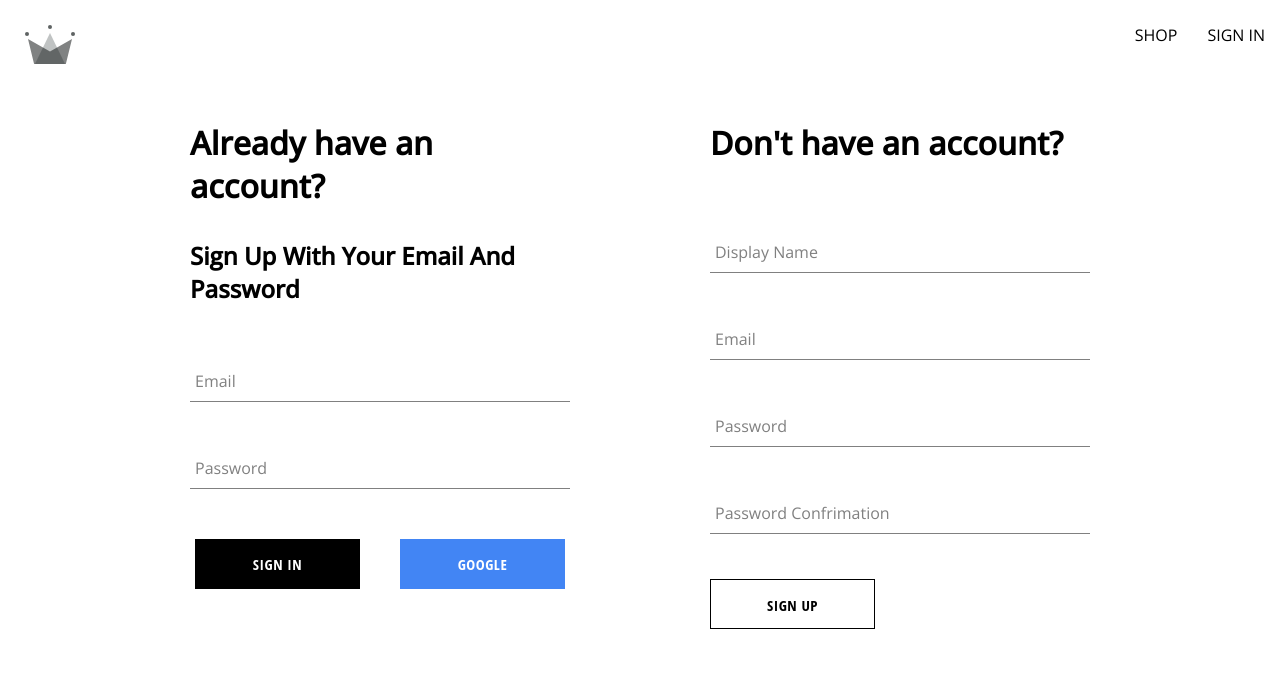
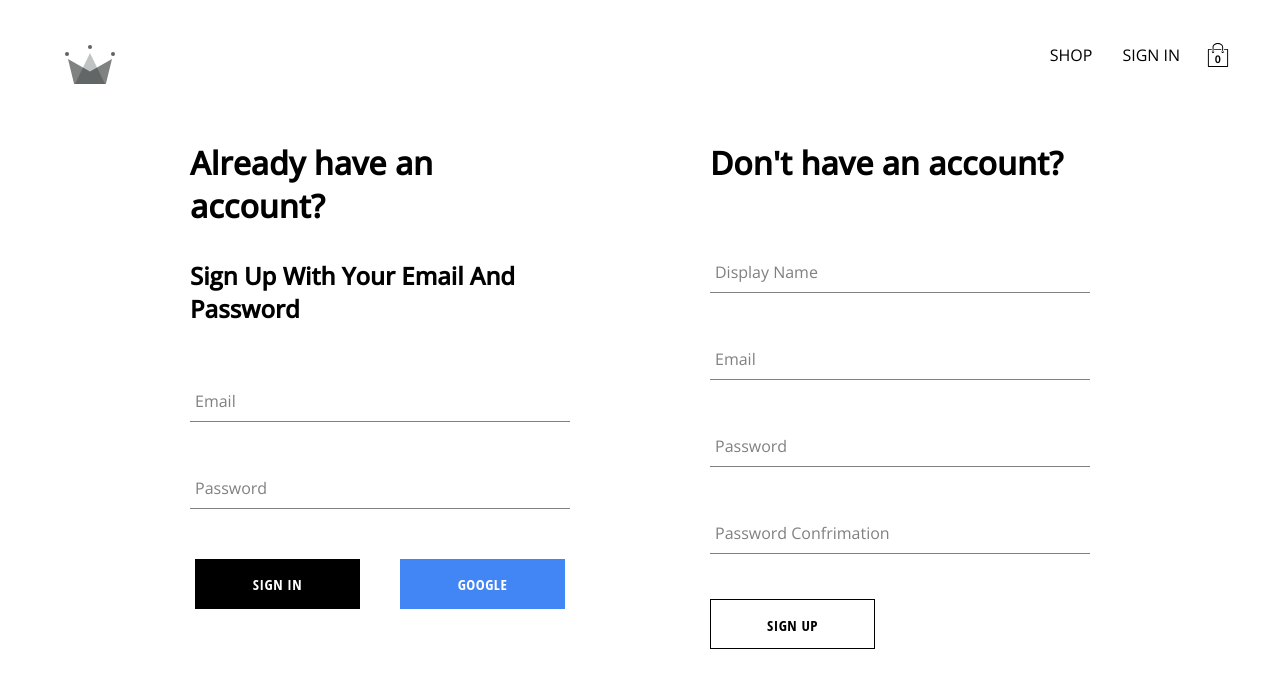
Before and after one commit to Reeyy/E-Commerce-Capstone-Project, a React (Create React App) app: page /auth in a window 1280 px wide. Shown: the top 688 px of the page. Built offline with nearby package versions, Linux system fonts and the light colour scheme; no server answers.

Commit message:
adding cart dropdown & cart context

```diff
--- a/src/components/button/button.component.jsx
+++ b/src/components/button/button.component.jsx
@@ -1,14 +1,14 @@
-import React from "react";
 import "./button.styles.scss";
 
-const BUTTON_TYPE_CLASSES = {
+export const BUTTON_TYPE_CLASSES = {
   google: "google-sign-in",
   inverted: "inverted",
 };
+
 const Button = ({ children, buttonType, ...otherProps }) => {
   return (
     <button
-      className={`button-container  ${BUTTON_TYPE_CLASSES[buttonType]}`}
+      className={`button-container ${BUTTON_TYPE_CLASSES[buttonType]}`}
       {...otherProps}
     >
       {children}
--- /dev/null
+++ b/src/components/cart-dropdown/cart-dropdown.component.jsx
@@ -0,0 +1,13 @@
+import React from "react";
+import Button from "../button/button.component";
+import "./cart-dropdown.styles.scss";
+const CartDropdown = () => {
+  return (
+    <div className="cart-dropdown-container">
+      <div className="cart-items"></div>
+      <Button>CHECKOUT</Button>
+    </div>
+  );
+};
+
+export default CartDropdown;
--- /dev/null
+++ b/src/components/cart-dropdown/cart-dropdown.styles.scss
@@ -0,0 +1,29 @@
+.cart-dropdown-container {
+  position: absolute;
+  width: 240px;
+  height: 340px;
+  display: flex;
+  flex-direction: column;
+  padding: 20px;
+  border: 1px solid black;
+  background-color: white;
+  top: 90px;
+  right: 40px;
+  z-index: 5;
+
+  .empty-message {
+    font-size: 18px;
+    margin: 50px auto;
+  }
+
+  .cart-items {
+    height: 240px;
+    display: flex;
+    flex-direction: column;
+    overflow: scroll;
+  }
+
+  button {
+    margin-top: auto;
+  }
+}
--- /dev/null
+++ b/src/components/cart-icon/cart-icon.component.jsx
@@ -0,0 +1,18 @@
+import React from "react";
+import { useContext } from "react";
+import { ReactComponent as ShoppingIcon } from "../../assets/shopping-bag.svg";
+import { CartContext } from "../../contexts/cart.context";
+import "./cart-icon.styles.scss";
+
+const CartIcon = () => {
+  const { isCartOpen, setisCartOpen } = useContext(CartContext);
+  const toglleisCartOpen = () => setisCartOpen(!isCartOpen);
+  return (
+    <div className="cart-icon-container" onClick={toglleisCartOpen}>
+      <ShoppingIcon className="shopping-icon" />
+      <span className="item-count">0</span>
+    </div>
+  );
+};
+
+export default CartIcon;
--- /dev/null
+++ b/src/components/cart-icon/cart-icon.styles.scss
@@ -0,0 +1,21 @@
+.cart-icon-container {
+  width: 45px;
+  height: 45px;
+  position: relative;
+  display: flex;
+  align-items: center;
+  justify-content: center;
+  cursor: pointer;
+
+  .shopping-icon {
+    width: 24px;
+    height: 24px;
+  }
+
+  .item-count {
+    position: absolute;
+    font-size: 10px;
+    font-weight: bold;
+    bottom: 12px;
+  }
+}
--- /dev/null
+++ b/src/contexts/cart.context.jsx
@@ -0,0 +1,13 @@
+import { useState } from "react";
+import { createContext } from "react";
+
+export const CartContext = createContext({
+  isCartOpen: false,
+  setIsCartOpen: () => {},
+});
+
+export const CartProvider = ({ children }) => {
+  const [isCartOpen, setisCartOpen] = useState(false);
+  const value = { isCartOpen, setisCartOpen };
+  return <CartContext.Provider value={value}>{children}</CartContext.Provider>;
+};
--- a/src/index.js
+++ b/src/index.js
@@ -6,6 +6,7 @@
 import { BrowserRouter } from "react-router-dom";
 import { UserProvider } from "./contexts/user.context";
 import { ProductsProvider } from "./contexts/products.context";
+import { CartProvider } from "./contexts/cart.context";
 
 const root = ReactDOM.createRoot(document.getElementById("root"));
 root.render(
@@ -13,7 +14,9 @@
     <BrowserRouter>
       <UserProvider>
         <ProductsProvider>
-          <App />
+          <CartProvider>
+            <App />
+          </CartProvider>
         </ProductsProvider>
       </UserProvider>
     </BrowserRouter>
--- a/src/index.scss
+++ b/src/index.scss
@@ -2,6 +2,7 @@
 @import url("https://fonts.googleapis.com/css2?family=Open+Sans:wght@400;500&display=swap");
 body {
   margin: 0;
+  padding: 20px 40px;
   font-family: "Open Sans", san-serif;
   -webkit-font-smoothing: antialiased;
   -moz-osx-font-smoothing: grayscale;
--- a/src/routes/navigation/Navgation.jsx
+++ b/src/routes/navigation/Navgation.jsx
@@ -5,10 +5,13 @@
 import { useContext } from "react";
 import { UserContext } from "../../contexts/user.context";
 import { signOutUser } from "../../utils/firebase/firebase.utils";
+import CartIcon from "../../components/cart-icon/cart-icon.component";
+import CartDropdown from "../../components/cart-dropdown/cart-dropdown.component";
+import { CartContext } from "../../contexts/cart.context";
 
 const Navgation = () => {
   const { currentUser } = useContext(UserContext);
-
+  const { isCartOpen } = useContext(CartContext);
   return (
     <>
       <div className="navigation">
@@ -28,7 +31,9 @@
               SIGN IN
             </Link>
           )}
+          <CartIcon />
         </div>
+        {isCartOpen && <CartDropdown />}
       </div>
       <Outlet />
     </>
```
